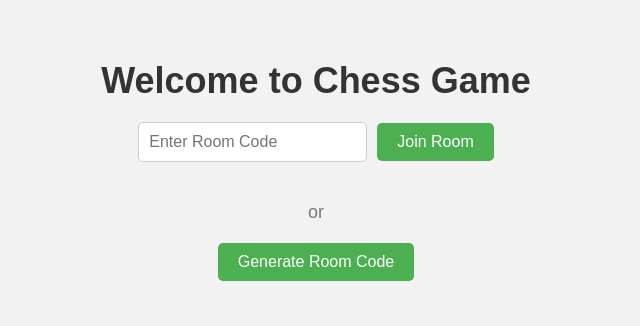
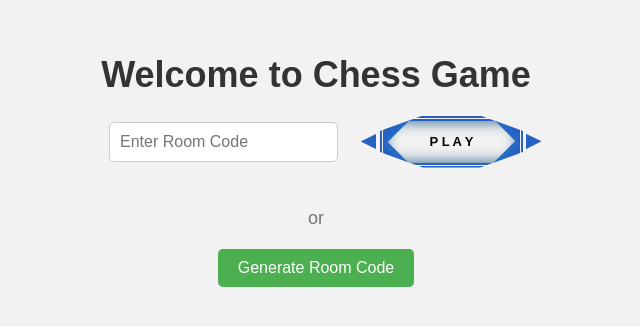
Before and after one commit to ProElecttro/my_chess, a React app: page / in a window 1280 px wide. Shown: the part 230-556 px from the top of the page, without its empty margins (324-964 px from the left). Built offline with nearby package versions, Linux system fonts and the light colour scheme; no server answers.

Commit message:
changed some styles

```diff
--- a/src/Games.js
+++ b/src/Games.js
@@ -40,6 +40,7 @@ function Game() {
   const socket = useMemo(() => {
     console.log('Creating socket instance...');
     let url = 'http://ec2-13-232-79-219.ap-south-1.compute.amazonaws.com:8000/';
+    // url = "http://localhost:8000/"
     return io(url);
   }, []);
 
@@ -97,6 +98,15 @@ function Game() {
   const [capturedWhitePieces, setCapturedWhitePieces] = useState([]);
   const [capturedBlackPieces, setCapturedBlackPieces] = useState([]);
 
+  const [match, setMatch] = useState(true);
+
+  useEffect(()=>{
+    if(!match){
+      setPositions(initialPositions);
+      setHighlightedCells(Array.from({ length: 8 }, () => Array(8).fill(null)));
+    }
+  },[match])
+
   socket.on('makeMove', ({ fromCoord, toCoord }) => {
     let fromX = fromCoord.x;
     let fromY = fromCoord.y;
@@ -105,6 +115,11 @@ function Game() {
 
     const newPositions = positions.map(row => row.slice());
     const capturedPiece = newPositions[toX][toY];
+    if(capturedPiece && capturedPiece.piece === "king"){
+      alert((player === "white") ? "black" : "white" + " Won the Match!");
+      // setMatch(false);
+      return;
+    }
     newPositions[toX][toY] = newPositions[fromX][fromY];
     newPositions[fromX][fromY] = null;
     setPositions(newPositions);
@@ -375,6 +390,12 @@ function Game() {
     playCaptureSound();
     const newPositions = positions.map(row => row.slice());
     const capturedPiece = newPositions[toX][toY];
+    if(capturedPiece && capturedPiece.piece === "king"){
+      alert(player + " Won the Match!");
+      socket.emit('movePiece', { from: { x: fromX, y: fromY }, to: { x: toX, y: toY } });
+      setMatch(false);
+      return;
+    }
     newPositions[toX][toY] = newPositions[fromX][fromY];
     newPositions[fromX][fromY] = null;
     setPositions(newPositions);
--- a/src/HomePage.js
+++ b/src/HomePage.js
@@ -3,6 +3,7 @@ import { useNavigate } from 'react-router-dom';
 import styles from './homepage.module.css';
 import io from 'socket.io-client';
 import Loading from './loading';
+import PlayButton from './components/playButton';
 
 const HomePage = ({ roomCode, setRoomCode }) => {
   let isempty = true;
@@ -89,9 +90,12 @@ const HomePage = ({ roomCode, setRoomCode }) => {
           value={roomCode}
           onChange={(e) => setRoomCode(e.target.value)}
         />
-        <button className={styles.joinButton} onClick={handleJoinRoom}>
+        {/* <button className={styles.joinButton} onClick={handleJoinRoom}>
           Join Room
-        </button>
+        </button> */}
+        <div >
+          <PlayButton action={handleJoinRoom}/>
+        </div>
       </div>
       <div className={styles.or}>
         <p>or</p>
--- /dev/null
+++ b/src/components/inviteButton.js
@@ -0,0 +1,13 @@
+import React from 'react';
+import styles from './inviteButton.module.css';
+
+const InviteButton = () => {
+  return (
+    <div class={styles.buttonBorders}>
+      <button class={styles.primaryButton}> SEND ROOM CODE
+      </button>
+    </div>
+  );
+};
+
+export default InviteButton;
--- /dev/null
+++ b/src/components/playButton.js
@@ -0,0 +1,23 @@
+import React from 'react'
+import styles from "./playButton.module.css"
+
+const PlayButton = (props) => {
+    let handleJoinRoom = props.action;
+    return (
+        <div>
+            <button className={styles.playButton} onClick={handleJoinRoom}>
+                P L A Y
+                <div id={styles.clip}>
+                    <div id={styles.leftTop} class={styles.corner}></div>
+                    <div id={styles.rightBottom} class={styles.corner}></div>
+                    <div id={styles.rightTop} class={styles.corner}></div>
+                    <div id={styles.leftBottom} class={styles.corner}></div>
+                </div>
+                <span id={styles.rightArrow} class={styles.arrow}></span>
+                <span id={styles.leftArrow} class={styles.arrow}></span>
+            </button>
+        </div>
+    )
+}
+
+export default PlayButton
--- /dev/null
+++ b/src/components/playButton.module.css
@@ -0,0 +1,164 @@
+.playButton {
+    position: relative;
+    width: 11em;
+    height: 4em;
+    outline: none;
+    transition: 0.1s;
+    background-color: transparent;
+    border: none;
+    font-size: 13px;
+    font-weight: bold;
+    color: #000;
+    margin-left: 2rem;
+  }
+
+  #clip {
+    --color: #2761c3;
+    position: absolute;
+    top: 0;
+    overflow: hidden;
+    width: 100%;
+    height: 100%;
+    border: 5px double var(--color);
+    box-shadow: inset 0px 0px 15px #195480;
+    -webkit-clip-path: polygon(30% 0%, 70% 0%, 100% 30%, 100% 70%, 70% 100%, 30% 100%, 0% 70%, 0% 30%);
+  }
+
+  .arrow {
+    position: absolute;
+    transition: 0.2s;
+    background-color: #2761c3;
+    top: 35%;
+    width: 11%;
+    height: 30%;
+  }
+
+  #leftArrow {
+    left: -13.5%;
+    -webkit-clip-path: polygon(100% 0, 100% 100%, 0 50%);
+  }
+
+  #rightArrow {
+    -webkit-clip-path: polygon(100% 49%, 0 0, 0 100%);
+    left: 102%;
+  }
+
+  button:hover #rightArrow {
+    background-color: #27c39f;
+    left: -15%;
+    animation: 0.6s ease-in-out both infinite alternate rightArrow8;
+  }
+
+  button:hover #leftArrow {
+    background-color: #27c39f;
+    left: 103%;
+    animation: 0.6s ease-in-out both infinite alternate leftArrow8;
+  }
+
+  .corner {
+    position: absolute;
+    width: 4em;
+    height: 4em;
+    background-color: #2761c3;
+    box-shadow: inset 1px 1px 8px #2781c3;
+    transform: scale(1) rotate(45deg);
+    transition: 0.2s;
+  }
+
+  #rightTop {
+    top: -1.98em;
+    left: 91%;
+  }
+
+  #leftTop {
+    top: -1.96em;
+    left: -3.0em;
+  }
+
+  #leftBottom {
+    top: 2.10em;
+    left: -2.15em;
+  }
+
+  #rightBottom {
+    top: 45%;
+    left: 88%;
+  }
+
+  button:hover #leftTop {
+    animation: 0.1s ease-in-out 0.05s both changeColor8,
+    0.2s linear 0.4s both lightEffect8;
+  }
+
+  button:hover #rightTop {
+    animation: 0.1s ease-in-out 0.15s both changeColor8,
+    0.2s linear 0.4s both lightEffect8;
+  }
+
+  button:hover #rightBottom {
+    animation: 0.1s ease-in-out 0.25s both changeColor8,
+    0.2s linear 0.4s both lightEffect8;
+  }
+
+  button:hover #leftBottom {
+    animation: 0.1s ease-in-out 0.35s both changeColor8,
+    0.2s linear 0.4s both lightEffect8;
+  }
+
+  button:hover .corner {
+    transform: scale(1.25) rotate(45deg);
+  }
+
+  button:hover #clip {
+    animation: 0.2s ease-in-out 0.55s both greenLight8;
+    --color: #27c39f;
+  }
+
+  @keyframes changeColor8 {
+    from {
+      background-color: #2781c3;
+    }
+
+    to {
+      background-color: #27c39f;
+    }
+  }
+
+  @keyframes lightEffect8 {
+    from {
+      box-shadow: 1px 1px 5px #27c39f;
+    }
+
+    to {
+      box-shadow: 0 0 2px #27c39f;
+    }
+  }
+
+  @keyframes greenLight8 {
+    from {
+    }
+
+    to {
+      box-shadow: inset 0px 0px 32px #27c39f;
+    }
+  }
+
+  @keyframes leftArrow8 {
+    from {
+      transform: translate(0px);
+    }
+
+    to {
+      transform: translateX(10px);
+    }
+  }
+
+  @keyframes rightArrow8 {
+    from {
+      transform: translate(0px);
+    }
+
+    to {
+      transform: translateX(-10px);
+    }
+  }
--- a/src/loading.js
+++ b/src/loading.js
@@ -2,6 +2,7 @@ import React, { useState } from 'react';
 import styled, { keyframes } from 'styled-components';
 import { Rings } from 'react-loader-spinner';
 import emailjs from 'emailjs-com';
+import InviteButton from './components/inviteButton';
 
 const pulse = keyframes`
   0% {
@@ -132,7 +133,10 @@ const Loading = ({ roomCode, player }) => {
             value={recipient}
             onChange={(e) => setRecipient(e.target.value)}
           />
-          <Button type="submit">Send Room Code</Button>
+          <div>
+            <InviteButton type="submit"/>
+          </div>
+
         </form>
         {message && (
           message.includes('successfully') ? (
```
Also changed, not shown: src/components/inviteButton.module.css (added, +92 -0 lines).
